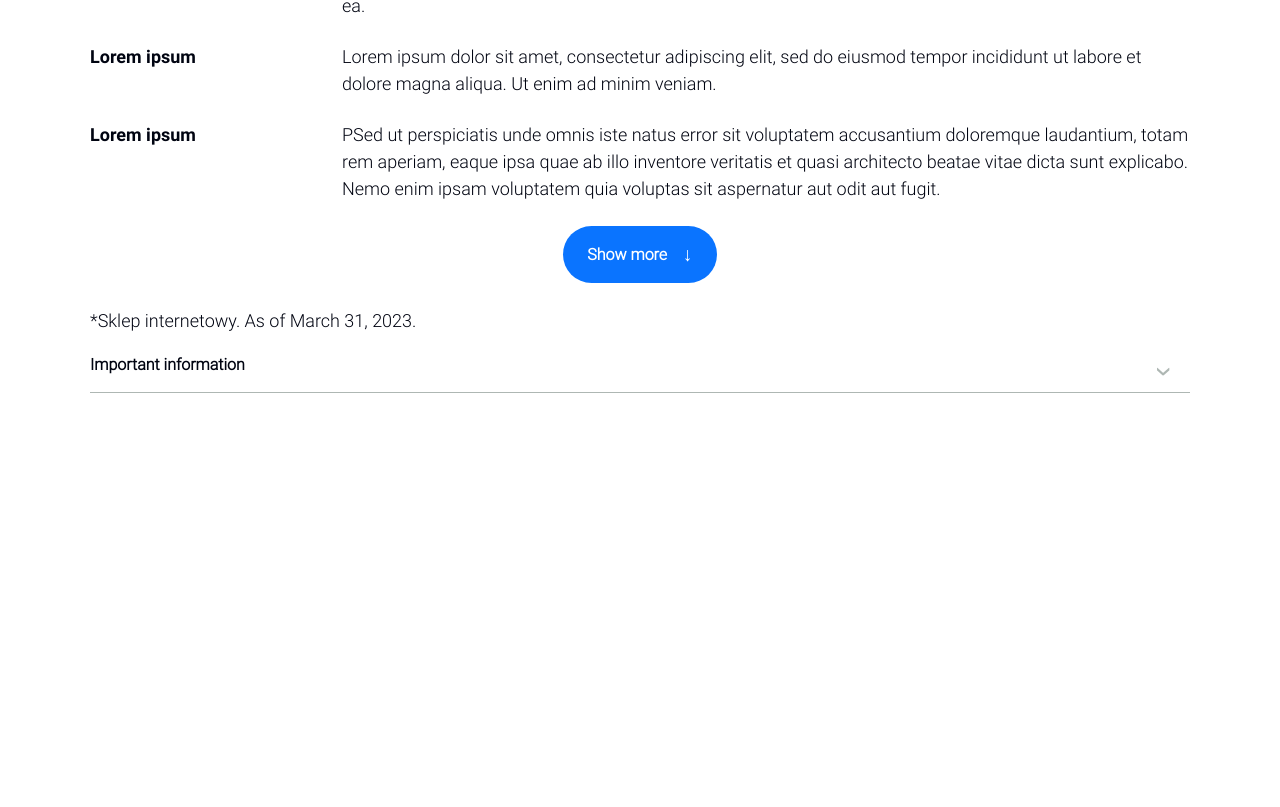
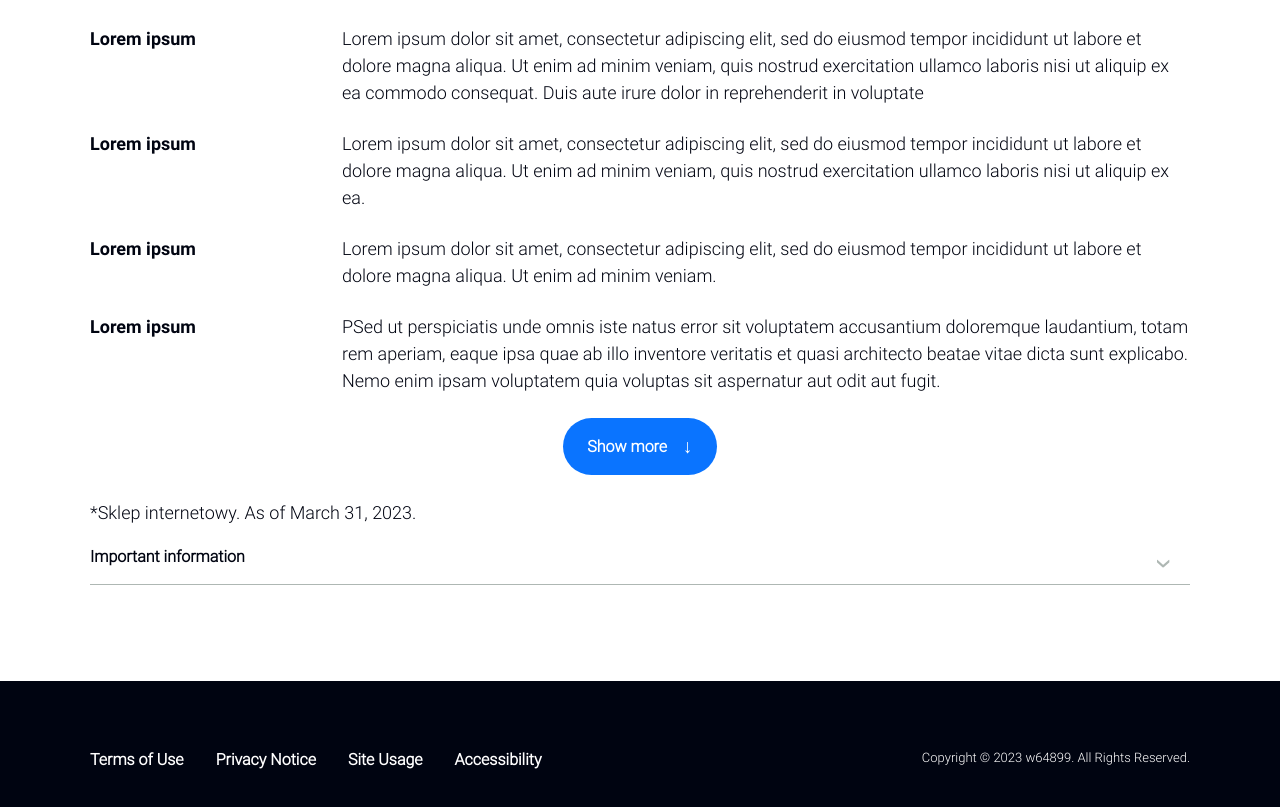
Before and after one commit to w64899/w64899, a React (Create React App) app: page / in a window 1280 px wide. Shown: the part 2612-3419 px from the top of the page. Before the commit the page ends 3101 px from the top, so only its background shows below. Built offline with nearby package versions, Linux system fonts and the light colour scheme; no server answers.

Commit message:
Added admin panel, added footer sample

```diff
--- a/src/App.js
+++ b/src/App.js
@@ -9,8 +9,24 @@ import Login from "./pages/Login";
 import Register from "./pages/Register";
 import ProductPage from "./pages/ProductPage";
 import Cart from "./pages/Cart";
+import AdminPage from "./pages/AdminPage";
+import React from "react";
+import {onAuthStateChanged} from "firebase/auth";
+import {auth} from "./db/firebase";
+import Footer from "./components/Footer/Footer";
 
 function App() {
+  const [firebaseLoggedUser, setFirebaseLoggedUser] = React.useState({});
+
+  React.useEffect(() => {
+    onAuthStateChanged(auth, (user) => {
+      if(user) {
+        const {email} = user
+        setFirebaseLoggedUser(email);
+      }
+    });
+  }, []);
+
   return (
     <div className="App">
       <Navigation/>
@@ -21,10 +37,12 @@ function App() {
         <Route path="/cart" element={<Cart />} />
         <Route path="/accessories" element={<Accessories />} />
         <Route path="/electronics" element={<Electronics />} />
+        {firebaseLoggedUser === 'admin@si.pl' && <Route path="/admin" element={<AdminPage />} />}
         <Route path="/login" element={<Login />} />
         <Route path="/register" element={<Register />} />
         <Route path="/product/:productID" element={<ProductPage />} />
       </Routes>
+      <Footer/>
     </div>
   );
 }
--- /dev/null
+++ b/src/components/Footer/Footer.js
@@ -0,0 +1,35 @@
+import React from "react";
+import './style.scss';
+
+export default ()=>{
+    return(
+        <footer className="gg-footer bg--black">
+            <div className="gg-footer__menu flex-center-vertical">
+                <nav className="gg-footer__menu-links">
+                    <ul className="flex-wrap">
+                        <li>
+                            <a href="/"
+                               className="gg-footer__link font-p--b" target="_blank">Terms of Use</a>
+                        </li>
+                        <li>
+                            <a href="/"
+                               className="gg-footer__link font-p--b" target="_blank">Privacy Notice</a>
+                        </li>
+                        <li>
+                            <a href="/" target="_blank"
+                               className="gg-footer__link font-p--b">Site Usage</a>
+                        </li>
+                        <li>
+                            <a href="/"
+                               className="gg-footer__link font-p--b" target="_blank">Accessibility</a>
+                        </li>
+                    </ul>
+                </nav>
+                <div className="gg-footer__copyright flex-center-vertical">
+                    <p className="font-small color-white">Copyright &copy; 2023 w64899. All Rights
+                        Reserved.</p>
+                </div>
+            </div>
+        </footer>
+    )
+}
--- /dev/null
+++ b/src/components/Footer/style.scss
@@ -0,0 +1,47 @@
+@import "../../styles/base/base";
+
+.gg-footer {
+  position: relative;
+  height: 300px;
+  padding: $spacing-64 0;
+
+  &__wrapper {
+    flex-wrap: wrap;
+    justify-content: space-between;
+
+    @media (max-width: 768px) {
+      padding: 0 $spacing-24;
+    }
+  }
+
+  &__menu {
+    gap: 0 $spacing-32;
+    flex-wrap: wrap;
+    max-width: 1100px;
+    margin: 0 auto;
+
+    @media (max-width: 768px) {
+      padding: 0 $spacing-24;
+    }
+  }
+
+
+  &__menu-links {
+    margin-right: auto;
+    gap: $spacing-24;
+
+    .gg-footer__link {
+      color: $neutral-white;
+    }
+
+    ul {
+      list-style: none;
+      gap: $spacing-16;
+      align-items: center;
+
+      @media (min-width: 768px) {
+        gap: $spacing-32;
+      }
+    }
+  }
+}
--- a/src/db/firebase.js
+++ b/src/db/firebase.js
@@ -1,6 +1,7 @@
 import { initializeApp } from 'firebase/app';
 import { getStorage } from 'firebase/storage';
 import { getAuth } from 'firebase/auth';
+import { getFirestore } from 'firebase/firestore'
 
 const firebaseConfig = {
     apiKey: 'AIzaSyBbNYUOiaqQPrb4KBldmomeS4QUITIHwA8',
@@ -13,4 +14,4 @@ const firebaseConfig = {
 
 const app = initializeApp(firebaseConfig);
 export const auth = getAuth(app);
-export const wallStorage = getStorage(app);
+export const db = getFirestore(app)
--- /dev/null
+++ b/src/pages/AdminPage/index.js
@@ -0,0 +1,53 @@
+import React, {useEffect, useState} from 'react';
+import './style.scss';
+import {db} from "../../db/firebase";
+import {collection, getDocs} from 'firebase/firestore'
+
+const AdminPage = ()=>{
+    const [usersList, setUsersList] = useState([])
+
+    useEffect(()=> {
+        const fetchData = async ()=>{
+            let list = []
+            try {
+                const dataSnapshot = await getDocs(collection(db, "users"))
+                dataSnapshot.forEach((doc)=> {
+                    list.push({id: doc.id, ...doc.data()})
+                })
+                setUsersList(list)
+            }catch (err){
+                console.log(err);
+            }
+        }
+        fetchData();
+    },[])
+
+
+    return (
+        <main className='admin-page flex-column flex-center'>
+            <h1 className='font-p-lrg--b'>List of all users:</h1>
+            <table>
+                <thead>
+                <tr>
+                    <th>ID</th>
+                    <th>Email</th>
+                    <th>Password</th>
+                </tr>
+                </thead>
+                <tbody>
+                {usersList.map((user, index)=>{
+                    return(
+                        <tr key={user.id}>
+                            <td>{index+=1}</td>
+                            <td>{user.email}</td>
+                            <td>{user.password}</td>
+                        </tr>
+                    )
+                })}
+                </tbody>
+            </table>
+        </main>
+    )
+}
+
+export default AdminPage;
--- /dev/null
+++ b/src/pages/AdminPage/style.scss
@@ -0,0 +1,37 @@
+@import "../../styles/base/base";
+
+.admin-page {
+  padding: $spacing-96;
+
+  table {
+    border-collapse: collapse;
+    margin: 25px 0;
+    font-size: 0.9em;
+    font-family: sans-serif;
+    min-width: 400px;
+    box-shadow: 0 0 20px rgba(0, 0, 0, 0.15);
+
+    thead tr {
+      background-color: $primary-base-light;
+      color: #ffffff;
+      text-align: left;
+    }
+
+    th,
+    td {
+      padding: 12px 15px;
+    }
+
+    tbody tr {
+      border-bottom: 1px solid #dddddd;
+
+      &:nth-of-type(even) {
+        background-color: #f3f3f3;
+      }
+
+      &:last-of-type {
+        border-bottom: 2px solid $primary-base-light;
+      }
+    }
+  }
+}
--- a/src/pages/Homepage/style.scss
+++ b/src/pages/Homepage/style.scss
@@ -5,6 +5,7 @@ main {
 
   .magazine-wrapper {
     background-color: $neutral-gray-light;
+    padding: $spacing-96 0;
 
     > div {
       padding: $spacing-24 0;
--- a/src/pages/Register/index.js
+++ b/src/pages/Register/index.js
@@ -2,7 +2,9 @@ import React from 'react';
 import {Link, useNavigate} from 'react-router-dom';
 import loginImage from '../../assets/images/loginform.jpg'
 import { createUserWithEmailAndPassword } from 'firebase/auth';
-import { auth } from '../../db/firebase';
+import {auth, db} from '../../db/firebase';
+import {nanoid} from "nanoid";
+import { doc, setDoc } from 'firebase/firestore'
 import './style.scss';
 
 export default ()=> {
@@ -11,6 +13,12 @@ export default ()=> {
     const [repeatedPassword, setRepeatedPassword] = React.useState('');
     const register = async (e) => {
         e.preventDefault();
+
+        await setDoc(doc(db, "users", nanoid()), {
+            email: email,
+            password: password
+        })
+
         try {
             if (validation.correct && email.includes('@')) {
                 await createUserWithEmailAndPassword(
```
